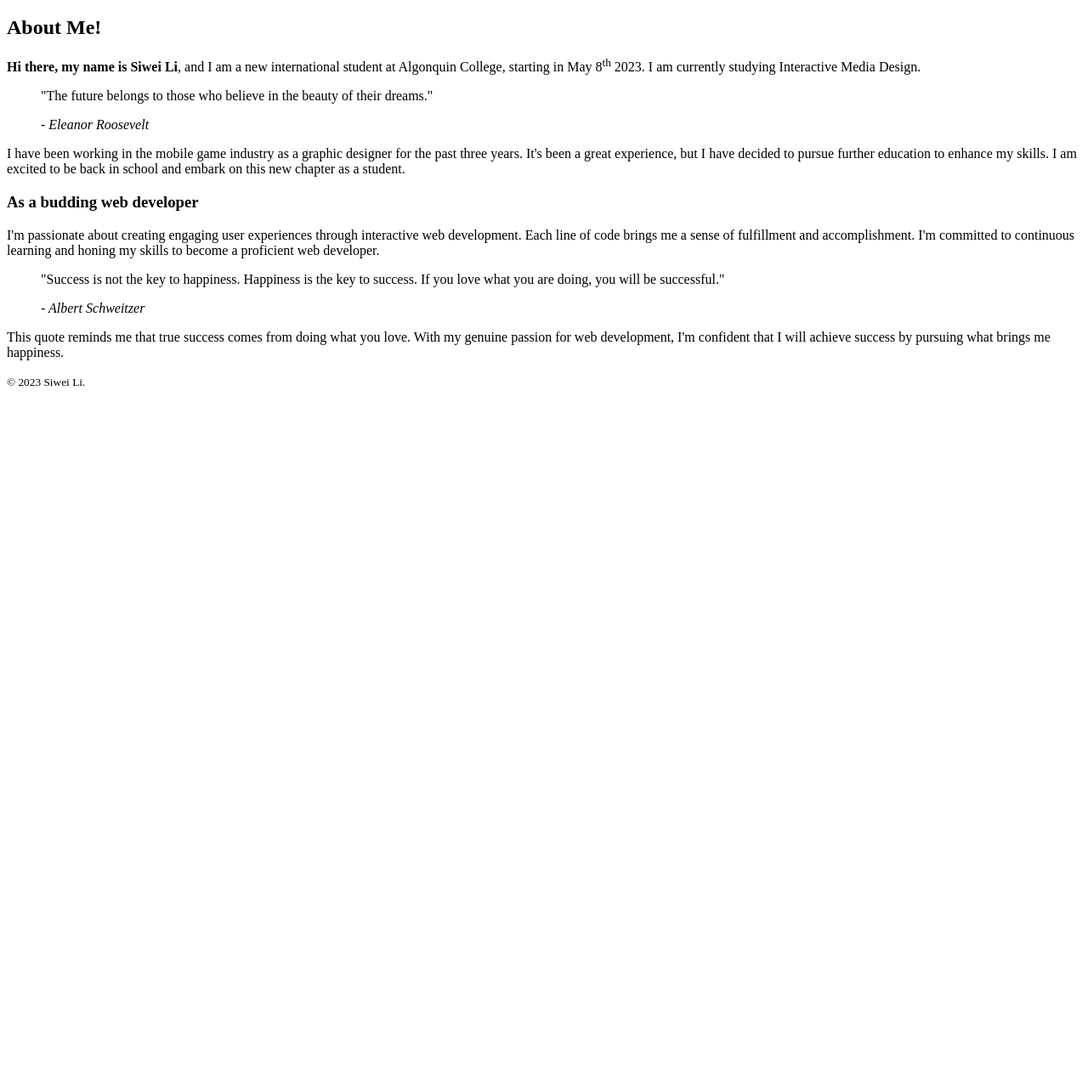
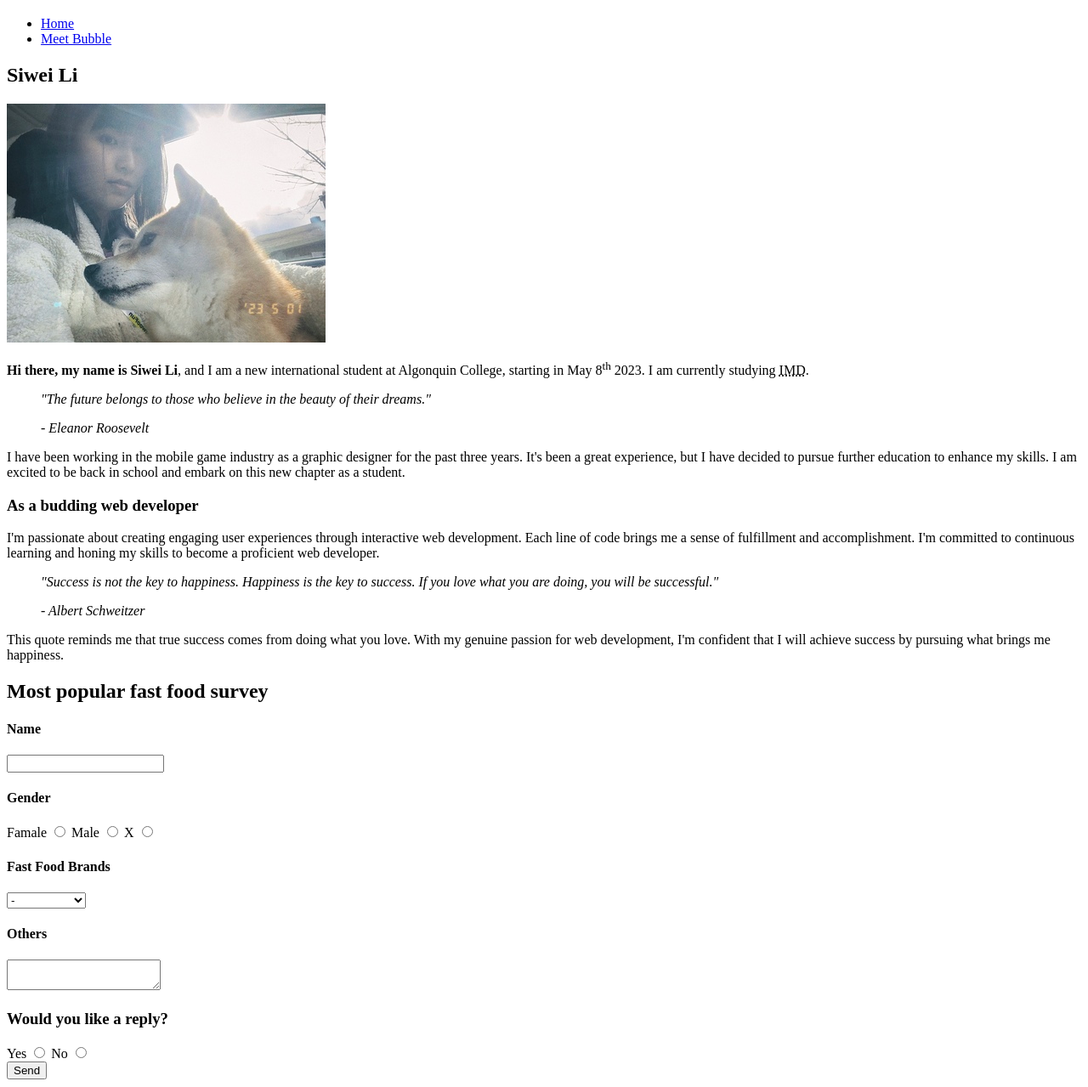
Before and after one commit to li000851/li000851.github.io, a plain HTML site: page html-assignment/index.html in a window 1280 px wide. Shown: the part 61-1340 px from the top of the page at 85% size. Before the commit the page ends 800 px from the top, so only its background shows below. Drawn offline with Linux system fonts and the light colour scheme.

Commit message:
update assignment

```diff
--- a/html-assignment/index.html
+++ b/html-assignment/index.html
@@ -8,16 +8,27 @@
 </head>
 <body>
 
+
+
 	<header>
-		<h1>Siwei Li</h1>
+		<h1>Self Introduction</h1>
+
+		<nav>
+			<ul>
+				<li><a href="index.html">Home</a></li>
+				<li><a href="note.html">Meet Bubble</a></li>
+			</ul>
+		</nav>
 	</header>
+	<main>
+		<article>
 
-	<main>
-		<h2>About Me!</h2>
+		<h2>Siwei Li</h2>
+		<img src="images/image1.jpg" alt="selfie photo">
 
-		<p><strong>Hi there, my name is Siwei Li</strong>, and I am a new international student at Algonquin College, starting in May 8<sup>th</sup> 2023. I am currently studying Interactive Media Design. </p>
+		<p><strong>Hi there, my name is Siwei Li</strong>, and I am a new international student at Algonquin College, starting in May 8<sup>th</sup> 2023. I am currently studying <abbr title="Interactive Media Design">IMD</abbr>. </p>
 		<blockquote>
-			<p>"The future belongs to those who believe in the beauty of their dreams." </p>
+			<p><em>"The future belongs to those who believe in the beauty of their dreams." </em></p>
 			<cite>- Eleanor Roosevelt</cite>
 
 		</blockquote>
@@ -28,13 +39,88 @@
 		<h3>As a budding web developer</h3>
 		<p>I'm passionate about creating engaging user experiences through interactive web development. Each line of code brings me a sense of fulfillment and accomplishment. I'm committed to continuous learning and honing my skills to become a proficient web developer.</p>
 		<blockquote>
-			<p>"Success is not the key to happiness. Happiness is the key to success. If you love what you are doing, you will be successful."</p>
+			<p><em>"Success is not the key to happiness. Happiness is the key to success. If you love what you are doing, you will be successful."</em></p>
 			<cite>- Albert Schweitzer</cite>
 
 		</blockquote>
 		<p>
 			This quote reminds me that true success comes from doing what you love. With my genuine passion for web development, I'm confident that I will achieve success by pursuing what brings me happiness.</p>
-	</main>
+		</article>
+
+
+
+		<section>
+			<h2>Most popular fast food survey</h2>
+			<form action="note.html" method="get">
+
+			    <div>
+					<h4><label for="name">Name</label></h4>
+					<input id="name" name="frame" type="text">
+
+				</div>
+
+				<div>
+					<h4>Gender</h4>
+
+					<label for="female">Famale</label>
+					<input type="radio" name="reply" id="female">
+
+					<label for="male">Male</label>
+					<input type="radio" name="reply" id="male">
+
+					<label for="x">X</label>
+					<input type="radio" name="reply" id="x">
+
+				</div>
+
+
+
+
+				<div>
+					<h4><label for="Brands">Fast Food Brands</label></h4>
+					<select name="Brands" id="Brands">
+						<option value="">-</option>
+						<option value="kfc">KFC</option>
+						<option value="mcDonalds">McDonald's</option>
+						<option value="wendys">Wendy's</option>
+						<option value="popeyes">Popeyes</option>
+						<option value="burgerking ">Burger King </option>
+
+					</select>
+
+				</div>
+
+				<div>
+
+					<h4><label for="others">Others</label></h4>
+					<textarea name="others" id="others"></textarea>
+
+
+				</div>
+
+				<div>
+                    <h3>Would you like a reply?</h3>
+
+                    <label for="yes">Yes</label>
+                    <input type="radio" name="reply" id="yes">
+
+                    <label for="no">No</label>
+                    <input type="radio" name="reply" id="no">
+
+                </div>
+
+
+				<div>
+					<button type="submit">Send</button>
+
+				</div>
+
+				</form>
+
+
+		</section>
+
+		</main>
 
 <footer>
 	<p><small>&copy; 2023 Siwei Li.</small></p>
```
Also changed, not shown: html-assignment/note.html (added, +63 -0 lines), html-assignment/images/image1.jpg (added), html-assignment/images/image2.jpg (added), html-assignment/images/image3.jpg (added), html-assignment/images/image4.jpg (added), html-assignment/images/image5.jpg (added).
